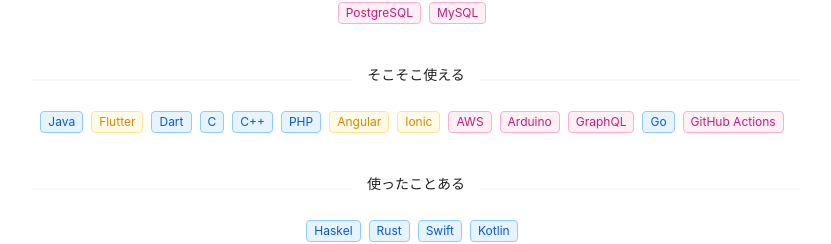
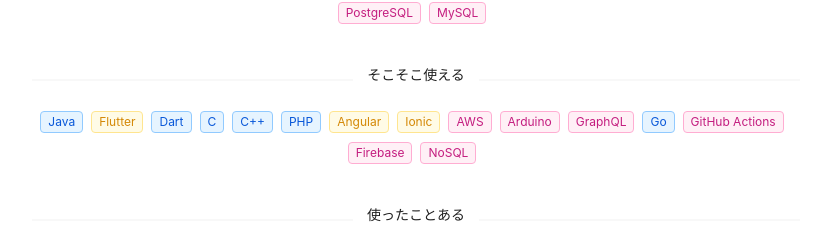
Before and after one commit to suzuki764/portfolio, a Next.js app: page / in a window 1280 px wide. Shown: the part 1430-1674 px from the top of the page, without its empty margins (224-1055 px from the left). Built offline with nearby package versions, Linux system fonts and the light colour scheme; no server answers.

Commit message:
add skills

```diff
--- a/components/About.tsx
+++ b/components/About.tsx
@@ -54,6 +54,8 @@ export function About() {
           <Tag color="magenta">GraphQL</Tag>
           <Tag color="blue">Go</Tag>
           <Tag color="magenta">GitHub Actions</Tag>
+          <Tag color="magenta">Firebase</Tag>
+          <Tag color="magenta">NoSQL</Tag>
         </div>
         <div style={{ marginBottom: "2rem" }}>
           <Divider plain>使ったことある</Divider>
```
